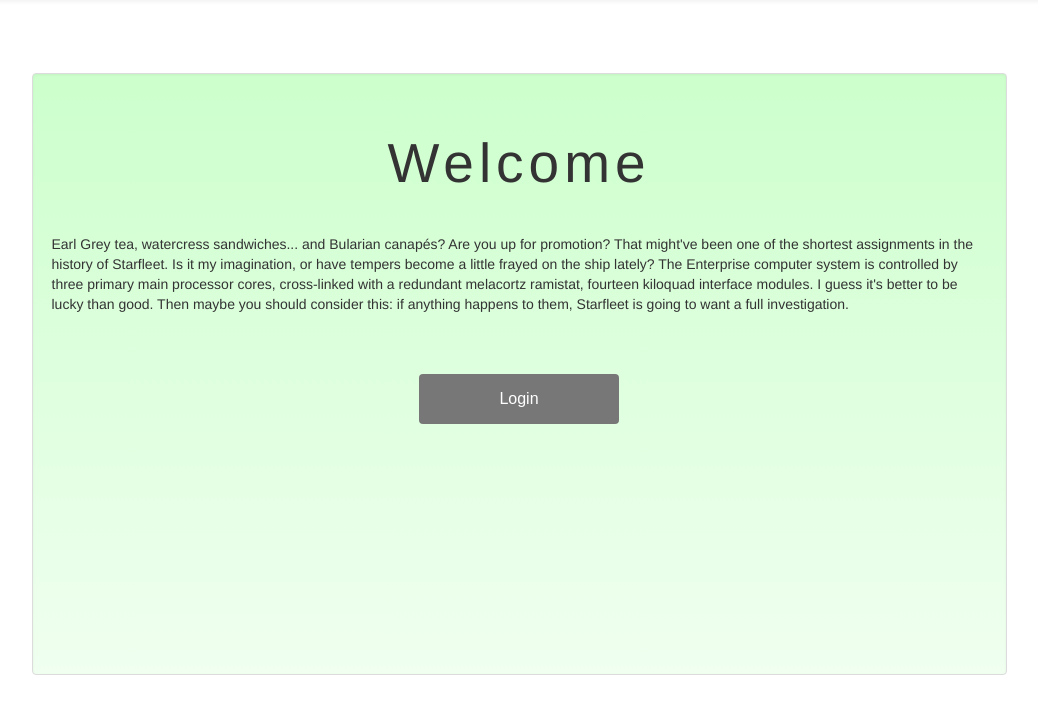
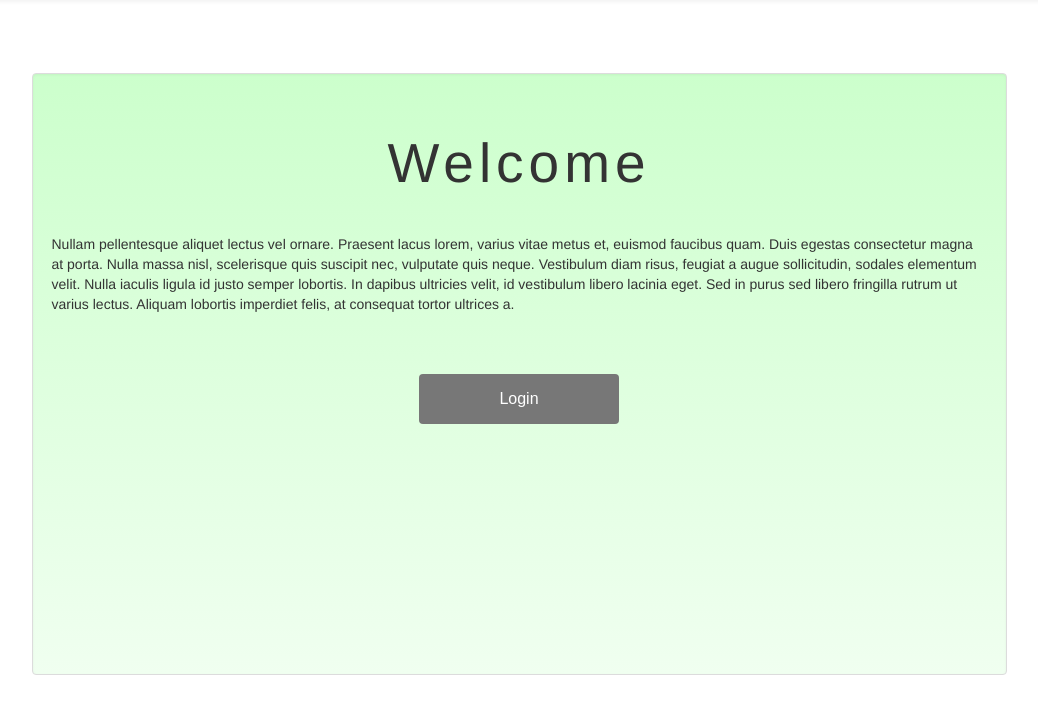
Before and after one commit to Ecotrust/TEKDB, a Django app: page / in a window 1280 px wide. Shown: the part 77-800 px from the top of the page, without its empty margins (121-1159 px from the left). Run offline with Django 3.2, Linux system fonts and the light colour scheme; some libraries are stand-ins or nearby versions.

Commit message:
updates for alpha deploy

```diff
--- a/code/TEKDB/explore/static/explore/css/explore.css
+++ b/code/TEKDB/explore/static/explore/css/explore.css
@@ -5,6 +5,14 @@ a { color: white; }
 a:hover {
   color: white;
   font-weight: bold;
+}
+
+#search-category-type {
+  display: none;
+}
+
+.btn-default {
+  color: black;
 }
 
 .content-container {
--- a/code/TEKDB/explore/views.py
+++ b/code/TEKDB/explore/views.py
@@ -6,7 +6,7 @@ def home(request):
     context = {
         'page':'home',
         'pageTitle':'Welcome',
-        'pageContent':"<p>Earl Grey tea, watercress sandwiches... and Bularian canapés? Are you up for promotion? That might've been one of the shortest assignments in the history of Starfleet. Is it my imagination, or have tempers become a little frayed on the ship lately? The Enterprise computer system is controlled by three primary main processor cores, cross-linked with a redundant melacortz ramistat, fourteen kiloquad interface modules. I guess it's better to be lucky than good. Then maybe you should consider this: if anything happens to them, Starfleet is going to want a full investigation.</p>",
+        'pageContent':"<p>Nullam pellentesque aliquet lectus vel ornare. Praesent lacus lorem, varius vitae metus et, euismod faucibus quam. Duis egestas consectetur magna at porta. Nulla massa nisl, scelerisque quis suscipit nec, vulputate quis neque. Vestibulum diam risus, feugiat a augue sollicitudin, sodales elementum velit. Nulla iaculis ligula id justo semper lobortis. In dapibus ultricies velit, id vestibulum libero lacinia eget. Sed in purus sed libero fringilla rutrum ut varius lectus. Aliquam lobortis imperdiet felis, at consequat tortor ultrices a.</p>",
         'user': request.user
     }
     return render(request, "welcome.html", context)
@@ -15,7 +15,7 @@ def about(request):
     context = {
         'page':'about',
         'pageTitle':'About',
-        'pageContent':"<p>This should be interesting. When has justice ever been as simple as a rule book? Now, how the hell do we defeat an enemy that knows us better than we know ourselves? The game's not big enough unless it scares you a little. What's a knock-out like you doing in a computer-generated gin joint like this? Talk about going nowhere fast. We have a saboteur aboard.</p>",
+        'pageContent':"<p>Proin eu semper libero. Vestibulum in massa nisi. Sed sed leo dolor. Praesent id arcu ornare, tincidunt velit eu, sodales orci. Nulla tincidunt velit nibh, laoreet ornare justo porttitor eu. Ut quam est, porta sed felis eu, viverra aliquam dolor. Curabitur nunc augue, elementum sed metus a, pellentesque vestibulum nisl. Phasellus nec ligula arcu. Duis eu scelerisque leo. Integer volutpat viverra neque at viverra. Etiam vitae sapien in eros porta feugiat in a.</p>",
         'user': request.user
     }
     return render(request, "tek_index.html", context)
@@ -24,7 +24,7 @@ def help(request):
     context = {
         'page':'help',
         'pageTitle':'Help',
-        'pageContent':"<p>I am your worst nightmare! A surprise party? Mr. Worf, I hate surprise parties. I would *never* do that to you. Computer, belay that order. Your shields were failing, sir. I'll alert the crew. Fear is the true enemy, the only enemy. Talk about going nowhere fast. I think you've let your personal feelings cloud your judgement. I'd like to think that I haven't changed those things, sir. I suggest you drop it, Mr. Data.</p>",
+        'pageContent':"<p>Morbi suscipit turpis in metus scelerisque accumsan. Curabitur consequat, erat sit amet rhoncus mattis, libero elit tincidunt dui, vel porta augue odio in diam. Morbi tincidunt ligula sem, in vestibulum lectus tincidunt porttitor. Phasellus cursus tortor libero, sit amet scelerisque erat aliquet quis. Aliquam egestas eros leo, eu commodo turpis iaculis id. Quisque consequat consequat nisi et semper. Donec commodo consectetur justo vel rhoncus. Praesent convallis tellus in aliquet dapibus. Nullam nisi lacus, euismod accumsan feugiat quis, placerat aliquet quam. Nulla sed euismod arcu, in commodo diam. Duis ac rhoncus ante, et dictum velit. Nunc sagittis lectus vel tortor sagittis interdum. Aliquam quis pulvinar purus. Mauris in efficitur tellus, dignissim porttitor risus.</p>",
         'user': request.user
     }
     return render(request, "tek_index.html", context)
@@ -33,7 +33,7 @@ def explore(request):
     context = {
         'page':'explore',
         'pageTitle':'Explore',
-        'pageContent':"<p>I suggest you drop it, Mr. Data. Mr. Worf, you sound like a man who's asking his friend if he can start dating his sister. We have a saboteur aboard. Wait a minute - you've been declared dead. You can't give orders around here. When has justice ever been as simple as a rule book? What? We're not at all alike! This should be interesting. and attack the Romulans. I will obey your orders. I will serve this ship as First Officer. And in an attack against the Enterprise, I will die with this crew. But I will not break my oath of loyalty to Starfleet.</p>",
+        'pageContent':"<p>In in mi vitae nibh posuere condimentum vitae eget quam. Etiam et urna id odio fringilla aliquet id hendrerit nisl. Ut sed ex vel felis rhoncus eleifend. Ut auctor facilisis vehicula. Ut sed dui nec ipsum pellentesque tempus.</p>",
         'user': request.user
     }
     return render(request, "explore.html", context)
@@ -84,35 +84,35 @@ def query(request):
                 'type': 'place',
                 'name': 'Location 1',
                 'image': '/static/explore/img/demo-map.png',
-                'description': "Could someone survive inside a transporter buffer for 75 years? Fate. It protects fools, little children, and ships named \"Enterprise.\" Wouldn't that bring about chaos? That might've been one of the shortest assignments in the history of Starfleet. We have a saboteur aboard.",
+                'description': "Proin varius sollicitudin nisi in pretium. Sed fringilla leo eget arcu facilisis posuere. Pellentesque aliquet venenatis ullamcorper. Duis ornare sem.",
                 'link': '/explore/place/1',
             },{
                 'id': 1,
                 'type': 'resource',
                 'name': 'Resource 1',
                 'image': '/static/explore/img/demo-resource.png',
-                'description': "I'd like to think that I haven't changed those things, sir. Computer, lights up! But the probability of making a six is no greater than that of rolling a seven.",
+                'description': "Suspendisse tincidunt orci sed metus lobortis eleifend. Aliquam vel volutpat augue. Class aptent taciti sociosqu ad litora torquent per conubia.",
                 'link': '/explore/resource/1',
             },{
                 'id': 1,
                 'type': 'activity',
                 'name': 'Activity 1',
                 'image': '/static/explore/img/demo-activity.png',
-                'description': "Damage report! Fear is the true enemy, the only enemy. Shields up! Rrrrred alert! Your shields were failing, sir.",
+                'description': "Nulla maximus vitae urna eget dapibus. Donec id varius nulla, non elementum sem. Sed nec dapibus metus. Proin sit amet.",
                 'link': '/explore/activity/1',
             },{
                 'id': 1,
                 'type': 'citation',
                 'name': 'Citation 1',
                 'image': '/static/explore/img/demo-citation.png',
-                'description': "Talk about going nowhere fast. But the probability of making a six is no greater than that of rolling a seven. The Federation's gone; the Borg is everywhere! Yes, absolutely, I do indeed concur, wholeheartedly!",
+                'description': "Quisque egestas mi lorem, at vehicula sem congue nec. Integer dui sapien, pellentesque eu auctor eget, laoreet sed nisi. Nunc.",
                 'link': '/explore/citatation/1',
             },{
                 'id': 1,
                 'type': 'media',
                 'name': 'Media 1',
                 'image': '/static/explore/img/demo-media.png',
-                'description': "I've had twelve years to think about it. And if I had it to do over again, I would have grabbed the phaser and pointed it at you instead of them. Besides, you look good in a dress. I recommend you don't fire until you're within 40,000 kilometers. The look in your eyes, I recognize it. You used to have it for me.",
+                'description': "Maecenas scelerisque molestie nisl, ac blandit ipsum sagittis et. Donec ut enim pulvinar, suscipit lacus a, venenatis mauris. Aenean interdum.",
                 'link': '/explore/media/1',
             },
         ]
```
